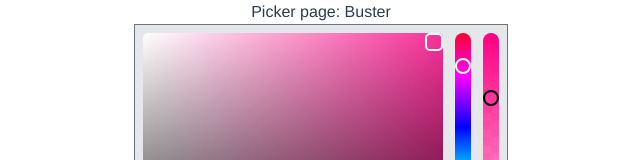
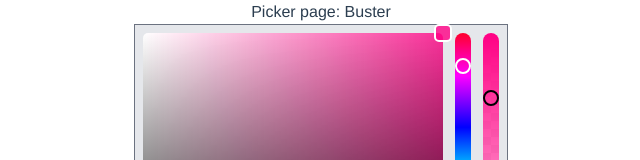
Before and after one commit to johnsilver94/vue3-components, a Vue app: page /picker in a window 1280 px wide. Shown: the top 160 px of the page, without its empty margins (319-959 px from the left). Built offline with nearby package versions, Linux system fonts and the light colour scheme.

Commit message:
fixed picker

```diff
--- a/src/components/ColorPicker.vue
+++ b/src/components/ColorPicker.vue
@@ -6,11 +6,11 @@
 				class="picking-area"
 				:slider="{
 					size: 18,
-					mode: SliderMode.INSIDE,
+					mode: SliderMode.SEMI,
 					class: 'slider-o',
-					// style: {
-					// 	backgroundColor: previewColor,
-					// },
+					style: {
+						backgroundColor: previewColor,
+					},
 					areaClass: 'picker-gradient',
 					areaStyle: {
 						backgroundColor: pickerColor,
--- a/src/components/XYSlider.vue
+++ b/src/components/XYSlider.vue
@@ -4,32 +4,23 @@
 	</div>
 </template>
 <script lang="ts" setup>
-import { defineProps, withDefaults, defineEmits, onMounted, ref, Ref, reactive, onUpdated } from '@vue/runtime-core'
+import { defineProps, withDefaults, defineEmits, onMounted, ref, reactive, onUpdated } from '@vue/runtime-core'
 import { clamp } from 'lodash'
-import { computed, ComputedRef, CSSProperties, toRefs } from 'vue'
-import type { XYCoordinates, Slider } from '@/types/slider'
-import { Axis, SliderMode, Range } from '@/types/slider'
+import { computed, CSSProperties } from 'vue'
+import type { XYCoordinates, Slider, Range } from '@/types/slider'
+import { Axis, SliderMode } from '@/types/slider'
 
-// type Res = {
-// 	areaRef: Ref<HTMLDivElement>
-// 	x?: Ref<number>
-// 	y?: Ref<number>
-// 	sliderComputedStyle: ComputedRef<CSSProperties>
-// 	mouseDown: (e: MouseEvent) => void
-// 	mouseClick: (e: MouseEvent) => void
-// }
-
-interface Props {
+interface XYSliderProps {
 	modelValue: XYCoordinates
 	slider: Slider
 	axis: Axis
 }
 
-interface Emits {
+interface XYSliderEmits {
 	(e: 'update:modelValue', value: XYCoordinates): void
 }
 
-const props = withDefaults(defineProps<Props>(), {
+const props = withDefaults(defineProps<XYSliderProps>(), {
 	modelValue: (): XYCoordinates => {
 		return { x: 0, y: 0 }
 	},
@@ -42,16 +33,17 @@ const props = withDefaults(defineProps<Props>(), {
 	axis: Axis.XY,
 })
 
-const emit = defineEmits<Emits>()
+const emit = defineEmits<XYSliderEmits>()
 
 const coordinates = reactive<XYCoordinates>({
 	x: 0,
 	y: 0,
 })
+
 const moveRangeDeviation = reactive<Range>({ min: 0, max: 0, total: 0 })
-let areaSize: DOMRect = null
 const areaRef = ref<HTMLDivElement>()
-let translateSlider = ''
+let areaSize: DOMRect
+let translateSlider: string
 
 onMounted(() => {
 	console.log('onMounted')
@@ -62,20 +54,8 @@ onMounted(() => {
 
 onUpdated(() => {
 	console.log('onUpdated')
-	const { x, y } = props.modelValue
-	const { width, height } = areaSize
 
-	switch (props.axis) {
-		case Axis.X:
-			coordinates.x = x * (width + moveRangeDeviation.total) + moveRangeDeviation.min
-			break
-		case Axis.Y:
-			coordinates.y = y * (height + moveRangeDeviation.total) + moveRangeDeviation.min
-			break
-		default:
-			coordinates.x = x * (width + moveRangeDeviation.total) + moveRangeDeviation.min
-			coordinates.y = y * (height + moveRangeDeviation.total) + moveRangeDeviation.min
-	}
+	setCoordinates()
 })
 
 const setCoordinates = (): void => {
@@ -288,13 +268,15 @@ const sliderComputedStyle = computed((): CSSProperties => {
 }
 
 .slider {
+	cursor: pointer;
 	position: absolute;
 	box-sizing: border-box;
 	border-radius: 50%;
 	border: 2px solid gray;
+	// transform: translate(-50%, -50%);
 
-	&:hover {
-		transform: scale(1.2);
-	}
+	// &:hover {
+	// 	transform: scale(1.2);
+	// }
 }
 </style>
```
